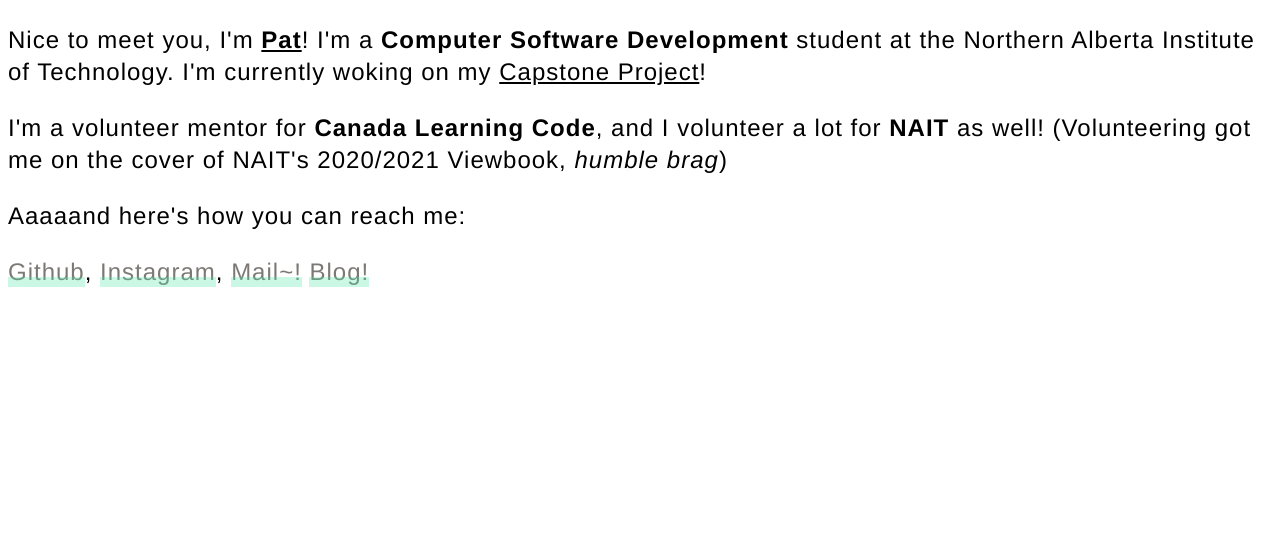
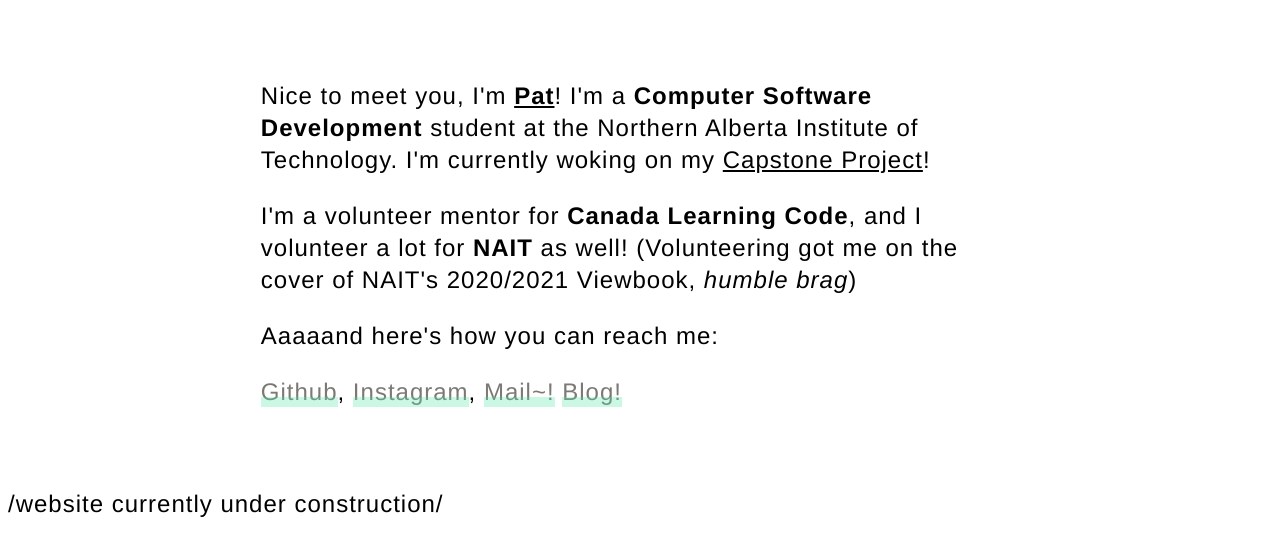
Before and after one commit to pborlongan/pborlongan.github.io, a Jekyll site: the page built from index.html, in a window 1280 px wide. Shown: the top 556 px of the page. Built offline with Jekyll 4.4.1, drawn with Linux system fonts in a browser that asks for light colours; some of the changed lines change nothing that is shown.

Commit message:
more update

```diff
--- a/_layouts/default.html
+++ b/_layouts/default.html
@@ -9,10 +9,10 @@
 		<link rel="icon" type="image/png" href="../img/originals/favicon-32x32.png" sizes="32x32" />
 	</head>
 	<body>
-		<div class="content">
+		<div class="container">
     		{{ content }}
 		</div><!-- /.container -->
 
-		<script src="../js/btn.js"></script>
+		<p>/website currently under construction/</p>
 	</body>
 </html>
--- a/js/btn.js
+++ /dev/null
@@ -1,14 +0,0 @@
-// Get the container element
-var btnContainer = document.getElementById("sidebar");
-
-// Get all buttons with class="btn" inside the container
-var btns = btnContainer.getElementsByClassName("btn");
-
-// Loop through the buttons and add the active class to the current/clicked button
-for (var i = 0; i < btns.length; i++) {
-  btns[i].addEventListener("click", function() {
-    var current = document.getElementsByClassName("active");
-    current[0].className = current[0].className.replace(" active", "");
-    this.className += " active";
-  });
-}
```
